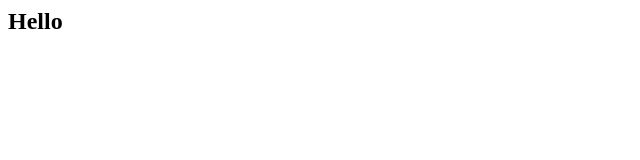
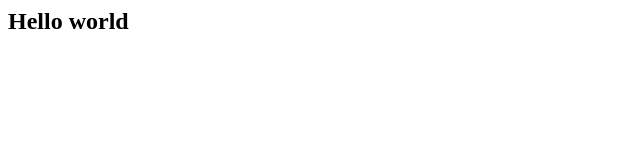
Before and after one commit to madhujanani/Html, a plain HTML site: page index.htm in a window 1280 px wide. Shown: the full height of the page, 0-640 px from the left. Drawn offline with Linux system fonts and the light colour scheme.

Commit message:
my commit

```diff
--- a/index.htm
+++ b/index.htm
@@ -4,7 +4,7 @@
     <title>My html pag</title>
 </head>
 <body>
-    <h2>Hello</h2>
+    <h2>Hello world</h2>
 </body>
 
 
```
